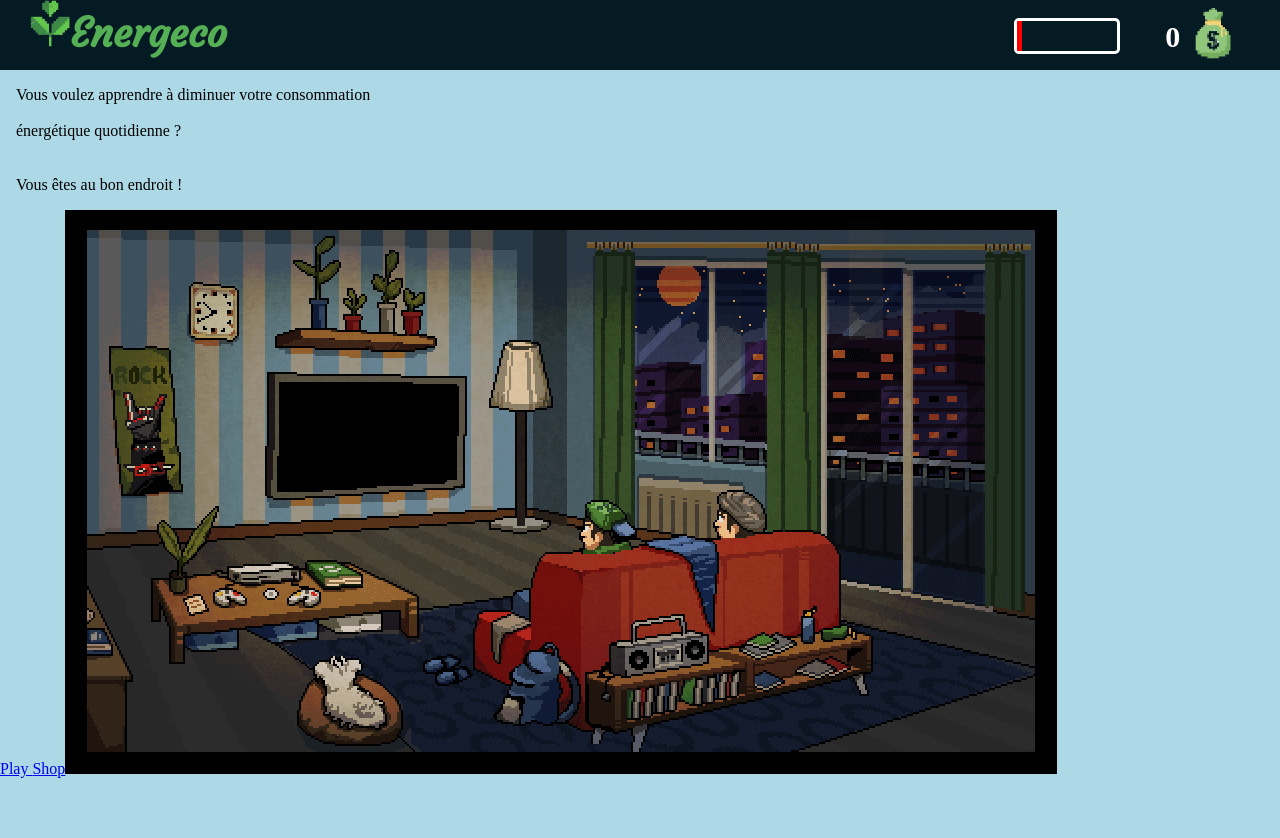
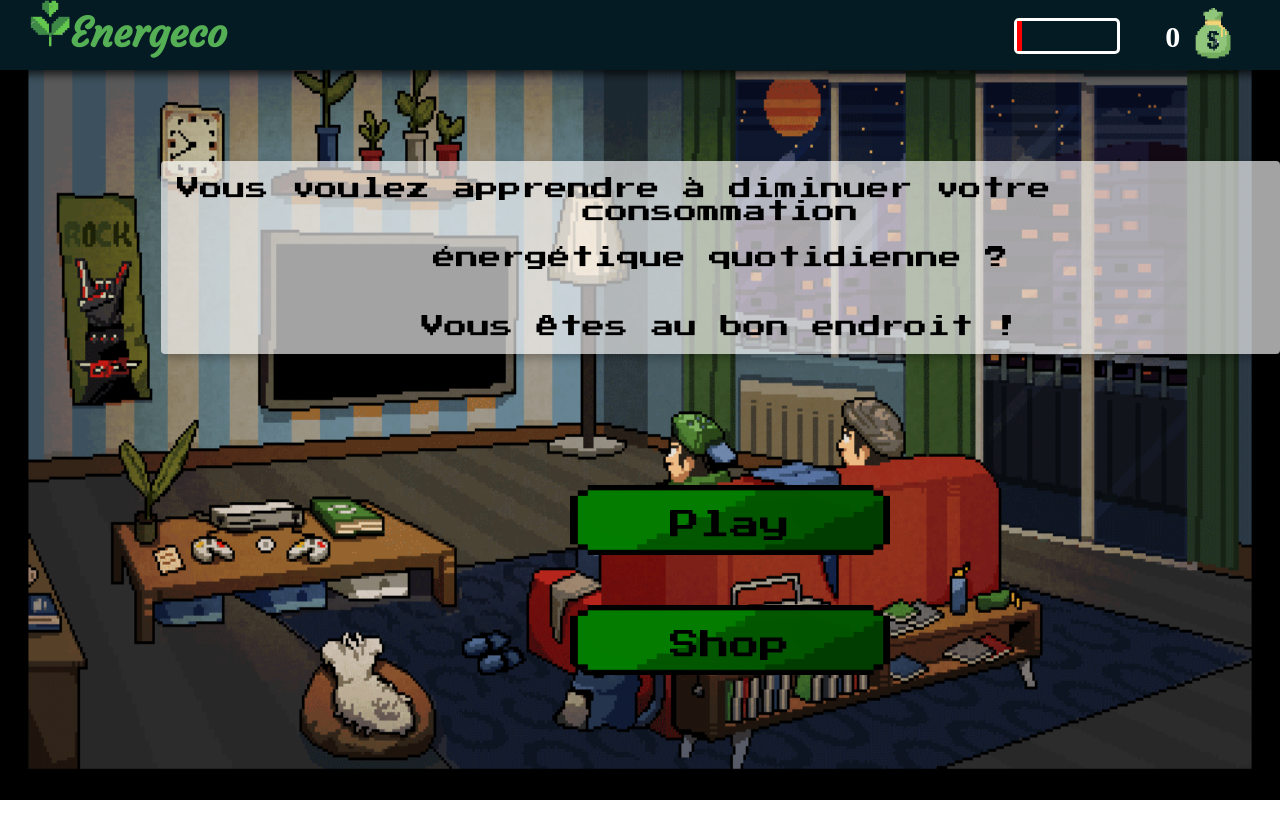
Before and after one commit to LittlePinguin/Energeco, an Angular app: page / in a window 1280 px wide. Shown: the top 838 px of the page. After the commit the page ends 800 px from the top, so only its background shows below. Built offline with nearby package versions, Linux system fonts and the light colour scheme.

Commit message:
Add files via upload

```diff
--- a/src/app/components/home/home.component.css
+++ b/src/app/components/home/home.component.css
@@ -1,68 +1,119 @@
 .home {
-  height: 100vh;
   justify-content: center;
   align-items: center;
-  background-color: lightblue;
+  background-color: #68c9f1;
 }
 
-.home .game-name {
-  font-size: 65px;
-  font-weight: bold;
-  text-align: center;
+.homeBg {
+  width: 100vw;
+  z-index: -1;
+  position: absolute;
+  top: 0;
+  left: 0;
+  height: 100vh;
 }
 
-.home .content {
-  margin-left: 15%;
-  margin-top: 250px;
-  display: flex;
+.home .text {
+  font-size: 23px;
+  display: inline-block;
+  text-align-last: center;
+  box-shadow: 5px 4px 10px 0px #00000045;
+  position: absolute;
+  display: inline-block;
+  top: 7em;
+  left: 7em;
+  background: #ffffffa3;
+  font-family: "Press Start 2P", cursive;
 }
 
-.home .content .text {
+.home .playButton {
+  height: 50px;
+  width: 300px;
+  margin-top: 70px;
+  margin-left: 300px;
   font-size: 30px;
-  background-color: rgba(0, 0, 0, 0.2);
-  padding: 15px;
-  border: 1px solid white;
-  border-radius: 5px;
+  text-align: center;
+  padding: 10px 10px 0 10px;
+  cursor: pointer;
+  text-decoration: none;
+  color: black;
+  display: inline-block;
+  position: absolute;
+  bottom: 8em;
+  left: 9em;
+  background: url("../../../assets/images/btn.png") no-repeat;
+  background-size: contain;
+  background-position: center;
+  font-family: "Press Start 2P", cursive;
+  padding-top: 1em;
 }
 
-.home .content .button {
+.home .shopButton {
   height: 50px;
-  width: 100px;
+  width: 300px;
   margin-top: 70px;
   margin-left: 300px;
-  background-color: rgb(255, 0, 0);
-  color: white;
   font-size: 30px;
-  font-weight: bold;
   text-align: center;
   padding: 10px 10px 0 10px;
-  border-radius: 30px;
-  border: 2px solid white;
   cursor: pointer;
+  text-decoration: none;
+  color: black;
+  display: inline-block;
+  position: absolute;
+  bottom: 4em;
+  left: 9em;
+  background: url("../../../assets/images/btn.png") no-repeat;
+  background-size: contain;
+  background-position: center;
+  font-family: "Press Start 2P", cursive;
+  padding-top: 1em;
 }
 
-.home .content .button:hover {
+.home .playButton:hover {
+  background: url("../../../assets/images/btn-hover.png") no-repeat;
+  background-size: contain;
+  background-position: center;
+  color: white;
+}
+
+.home .playButton:focus {
+  background: url("../../../assets/images/btn-clicked.png") no-repeat;
+  background-size: contain;
+  background-position: center;
+  color: white;
+}
+
+.home .shopButton:hover {
+  background: url("../../../assets/images/btn-hover.png") no-repeat;
+  background-size: contain;
+  background-position: center;
+  color: white;
+}
+
+.home .shopButton:focus {
+  background: url("../../../assets/images/btn-clicked.png") no-repeat;
+  background-size: contain;
+  background-position: center;
+  color: white;
+}
+
+.home .content .shopButton:hover {
   background-color: rgb(121, 0, 0);
 }
 
-.home .content2 {
-  width: 100%;
-  padding-top: 100px;
-  text-align: center;
-  display: flex;
+.home .content .playButton:hover {
+  background-color: rgb(121, 0, 0);
 }
 
-.home .content2 .button {
-  height: 50px;
-  width: 100px;
-  margin: auto;
-  background-color: rgb(0, 0, 255);
-  color: white;
-  font-size: 30px;
+.game-name {
+  font-family: "Press Start 2P", cursive;
+  font-size: 2.5em;
   font-weight: bold;
-  text-align: center;
-  padding: 10px 10px 0 10px;
-  border-radius: 30px;
-  border: 2px solid white;
-  cursor: pointer;
+  color: #55af55;
+  display: inline-block;
 }
+
+.navbar-item {
+  text-decoration: none;
+}
```
